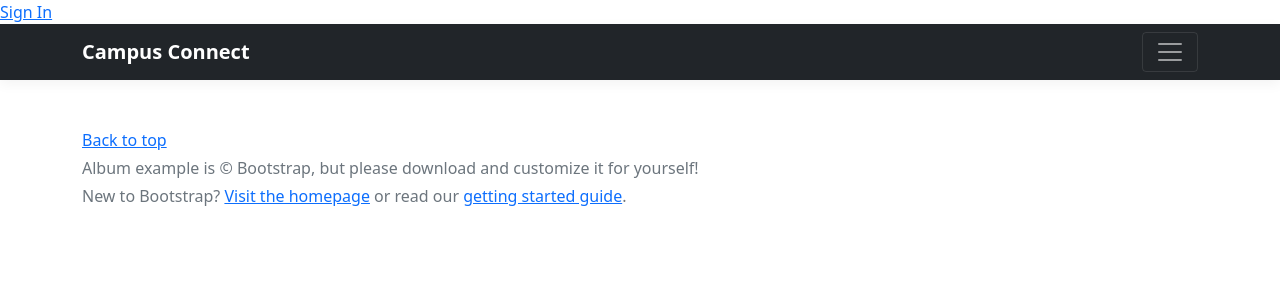
After one commit to rizman1234/uno_dos_stress, a Flask app: template templates/landing.html in a window 1280 px wide. The commit adds this page. Shown: the top 300 px of the page. Run offline with Flask 2, Linux system fonts and the light colour scheme; the template is opened without the code that fills it, so the values that code supplies are empty; parts of the project's set-up code (start-up, migrations or seed data) failed here and were passed over; some libraries are stand-ins or nearby versions.

Commit message:
landing page init

```diff
--- /dev/null
+++ b/templates/landing.html
@@ -0,0 +1,222 @@
+<!doctype html>
+<html lang="en">
+  <head>
+    <meta charset="utf-8">
+    <meta name="viewport" content="width=device-width, initial-scale=1, shrink-to-fit=no">
+    <meta name="description" content="">
+    <meta name="author" content="">
+    <link href="https://cdn.jsdelivr.net/npm/bootstrap@5.1.3/dist/css/bootstrap.min.css" rel="stylesheet" integrity="sha384-1BmE4kWBq78iYhFldvKuhfTAU6auU8tT94WrHftjDbrCEXSU1oBoqyl2QvZ6jIW3" crossorigin="anonymous">
+    <link rel="icon" href="../../../../favicon.ico">
+
+    <title>Campus Connect </title>
+    <A HREF="login.html">Sign In</A>
+
+
+    <!-- Custom styles for this template -->
+    <link href="/static/css/album.css" rel="stylesheet">
+  </head>
+
+  <body>
+
+    <header>
+
+      <div class="collapse bg-dark" id="navbarHeader">
+        <div class="container">
+
+          <div class="row">
+            <div class="col-sm-8 col-md-7 py-4">
+              <h4 class="text-white">About</h4>
+              <p class="text-muted">Add some information about the album below, the author, or any other background context. Make it a few sentences long so folks can pick up some informative tidbits. Then, link them off to some social networking sites or contact information.</p>
+            </div>
+            <div class="col-sm-4 offset-md-1 py-4">
+              <h4 class="text-white">Contact</h4>
+              <ul class="list-unstyled">
+                <li><a href="#" class="text-white">Follow on Twitter</a></li>
+                <li><a href="#" class="text-white">Like on Facebook</a></li>
+                <li><a href="#" class="text-white">Email me</a></li>
+              </ul>
+            </div>
+          </div>
+        </div>
+      </div>
+      <div class="navbar navbar-dark bg-dark box-shadow">
+        <div class="container d-flex justify-content-between">
+          <a href="#" class="navbar-brand d-flex align-items-center">
+            <strong>Campus Connect</strong>
+          </a>
+          <button class="navbar-toggler" type="button" data-toggle="collapse" data-target="#navbarHeader" aria-controls="navbarHeader" aria-expanded="false" aria-label="Toggle navigation">
+            <span class="navbar-toggler-icon"></span>
+          </button>
+        </div>
+      </div>
+    </header>
+
+    <main role="main">
+
+      <!-- <div class="album py-5 bg-light">
+        <div class="container">
+
+          <div class="row">
+            <div class="col-md-4">
+              <div class="card mb-4 box-shadow">
+                <img class="card-img-top" src="https://pngimg.com/uploads/tennis/tennis_PNG10398.png" alt="Card image cap">
+                <div class="card-body">
+                  <p class="card-text">This is a wider card with supporting text below as a natural lead-in to additional content. This content is a little bit longer.</p>
+                  <div class="d-flex justify-content-between align-items-center">
+                    <div class="btn-group">
+                      <button type="button" class="btn btn-sm btn-outline-secondary">Buy</button>
+                      <button type="button" class="btn btn-sm btn-outline-secondary">Rent</button>
+                    </div>
+                    <small class="text-muted">9 mins</small>
+                  </div>
+                </div>
+              </div>
+            </div>
+            <div class="col-md-4">
+              <div class="card mb-4 box-shadow">
+                <img class="card-img-top" src="https://pngimg.com/uploads/american_football/american_football_PNG47.png" alt="Card image cap">
+                <div class="card-body">
+                  <p class="card-text">This is a wider card with supporting text below as a natural lead-in to additional content. This content is a little bit longer.</p>
+                  <div class="d-flex justify-content-between align-items-center">
+                    <div class="btn-group">
+                      <button type="button" class="btn btn-sm btn-outline-secondary">Buy</button>
+                      <button type="button" class="btn btn-sm btn-outline-secondary">Rent</button>
+                    </div>
+                    <small class="text-muted">9 mins</small>
+                  </div>
+                </div>
+              </div>
+            </div>
+            <div class="col-md-4">
+              <div class="card mb-4 box-shadow">
+                <img class="card-img-top" src="" alt="Card image cap">
+                <div class="card-body">
+                  <p class="card-text">This is a wider card with supporting text below as a natural lead-in to additional content. This content is a little bit longer.</p>
+                  <div class="d-flex justify-content-between align-items-center">
+                    <div class="btn-group">
+                      <button type="button" class="btn btn-sm btn-outline-secondary">Buy</button>
+                      <button type="button" class="btn btn-sm btn-outline-secondary">Rent</button>
+                    </div>
+                    <small class="text-muted">9 mins</small>
+                  </div>
+                </div>
+              </div>
+            </div>
+
+            <div class="col-md-4">
+              <div class="card mb-4 box-shadow">
+                <img class="card-img-top" src="https://www.pinclipart.com/picdir/big/1-19484_free-soccer-ball-outline-download-free-clip-art.png" alt="Card image cap">
+                <div class="card-body">
+                  <p class="card-text">This is a wider card with supporting text below as a natural lead-in to additional content. This content is a little bit longer.</p>
+                  <div class="d-flex justify-content-between align-items-center">
+                    <div class="btn-group">
+                      <button type="button" class="btn btn-sm btn-outline-secondary">Buy</button>
+                      <button type="button" class="btn btn-sm btn-outline-secondary">Rent</button>
+                    </div>
+                    <small class="text-muted">9 mins</small>
+                  </div>
+                </div>
+              </div>
+            </div>
+            <div class="col-md-4">
+              <div class="card mb-4 box-shadow">
+                <img class="card-img-top" data-src="holder.js/100px225?theme=thumb&bg=55595c&fg=eceeef&text=Thumbnail" alt="Card image cap">
+                <div class="card-body">
+                  <p class="card-text">This is a wider card with supporting text below as a natural lead-in to additional content. This content is a little bit longer.</p>
+                  <div class="d-flex justify-content-between align-items-center">
+                    <div class="btn-group">
+                      <button type="button" class="btn btn-sm btn-outline-secondary">Buy</button>
+                      <button type="button" class="btn btn-sm btn-outline-secondary">Rent</button>
+                    </div>
+                    <small class="text-muted">9 mins</small>
+                  </div>
+                </div>
+              </div>
+            </div>
+            <div class="col-md-4">
+              <div class="card mb-4 box-shadow">
+                <img class="card-img-top" data-src="holder.js/100px225?theme=thumb&bg=55595c&fg=eceeef&text=Thumbnail" alt="Card image cap">
+                <div class="card-body">
+                  <p class="card-text">This is a wider card with supporting text below as a natural lead-in to additional content. This content is a little bit longer.</p>
+                  <div class="d-flex justify-content-between align-items-center">
+                    <div class="btn-group">
+                      <button type="button" class="btn btn-sm btn-outline-secondary">Buy</button>
+                      <button type="button" class="btn btn-sm btn-outline-secondary">Rent</button>
+                    </div>
+                    <small class="text-muted">9 mins</small>
+                  </div>
+                </div>
+              </div>
+            </div>
+
+            <div class="col-md-4">
+              <div class="card mb-4 box-shadow">
+                <img class="card-img-top" data-src="holder.js/100px225?theme=thumb&bg=55595c&fg=eceeef&text=Thumbnail" alt="Card image cap">
+                <div class="card-body">
+                  <p class="card-text">This is a wider card with supporting text below as a natural lead-in to additional content. This content is a little bit longer.</p>
+                  <div class="d-flex justify-content-between align-items-center">
+                    <div class="btn-group">
+                      <button type="button" class="btn btn-sm btn-outline-secondary">Buy</button>
+                      <button type="button" class="btn btn-sm btn-outline-secondary">Rent</button>
+                    </div>
+                    <small class="text-muted">9 mins</small>
+                  </div>
+                </div>
+              </div>
+            </div>
+            <div class="col-md-4">
+              <div class="card mb-4 box-shadow">
+                <img class="card-img-top" data-src="holder.js/100px225?theme=thumb&bg=55595c&fg=eceeef&text=Thumbnail" alt="Card image cap">
+                <div class="card-body">
+                  <p class="card-text">This is a wider card with supporting text below as a natural lead-in to additional content. This content is a little bit longer.</p>
+                  <div class="d-flex justify-content-between align-items-center">
+                    <div class="btn-group">
+                      <button type="button" class="btn btn-sm btn-outline-secondary">Buy</button>
+                      <button type="button" class="btn btn-sm btn-outline-secondary">Rent</button>
+                    </div>
+                    <small class="text-muted">9 mins</small>
+                  </div>
+                </div>
+              </div>
+            </div>
+            <div class="col-md-4">
+              <div class="card mb-4 box-shadow">
+                <img class="card-img-top" data-src="holder.js/100px225?theme=thumb&bg=55595c&fg=eceeef&text=Thumbnail" alt="Card image cap">
+                <div class="card-body">
+                  <p class="card-text">This is a wider card with supporting text below as a natural lead-in to additional content. This content is a little bit longer.</p>
+                  <div class="d-flex justify-content-between align-items-center">
+                    <div class="btn-group">
+                      <button type="button" class="btn btn-sm btn-outline-secondary">Buy</button>
+                      <button type="button" class="btn btn-sm btn-outline-secondary">Rent</button>
+                    </div>
+                    <small class="text-muted">9 mins</small>
+                  </div>
+                </div>
+              </div>
+            </div>
+          </div>
+        </div>
+      </div> -->
+
+    </main>
+
+    <footer class="text-muted">
+      <div class="container">
+        <p class="float-right">
+          <a href="#">Back to top</a>
+        </p>
+        <p>Album example is &copy; Bootstrap, but please download and customize it for yourself!</p>
+        <p>New to Bootstrap? <a href="../../">Visit the homepage</a> or read our <a href="../../getting-started/">getting started guide</a>.</p>
+      </div>
+    </footer>
+
+    <!-- Bootstrap core JavaScript
+    ================================================== -->
+    <!-- Placed at the end of the document so the pages load faster -->
+    <script src="https://code.jquery.com/jquery-3.2.1.slim.min.js" integrity="sha384-KJ3o2DKtIkvYIK3UENzmM7KCkRr/rE9/Qpg6aAZGJwFDMVNA/GpGFF93hXpG5KkN" crossorigin="anonymous"></script>
+    <script>window.jQuery || document.write('<script src="../../../../assets/js/vendor/jquery-slim.min.js"><\/script>')</script>
+    <script src="../../../../assets/js/vendor/popper.min.js"></script>
+    <script src="../../../../dist/js/bootstrap.min.js"></script>
+    <script src="../../../../assets/js/vendor/holder.min.js"></script>
+  </body>
+</html>
--- a/templates/login.html
+++ b/templates/login.html
@@ -7,7 +7,7 @@
 
   <div class = "container">
         <!-- <img class="mb-4" src="https://getbootstrap.com/assets/brand/bootstrap-solid.svg" alt="" width="72" height="72"> -->
-        <h1 class="h3 mb-3 font-weight-normal">Please sign in</h1>
+        <h1 class=" h3 mb-3 font-weight-normal">Please sign in</h1>
         <label for="inputEmail" class="sr-only">Email address</label>
         <input type="email" id="inputEmail" class="form-control" placeholder="Email address" required autofocus>
         <label for="inputPassword" class="sr-only">Password</label>
```
